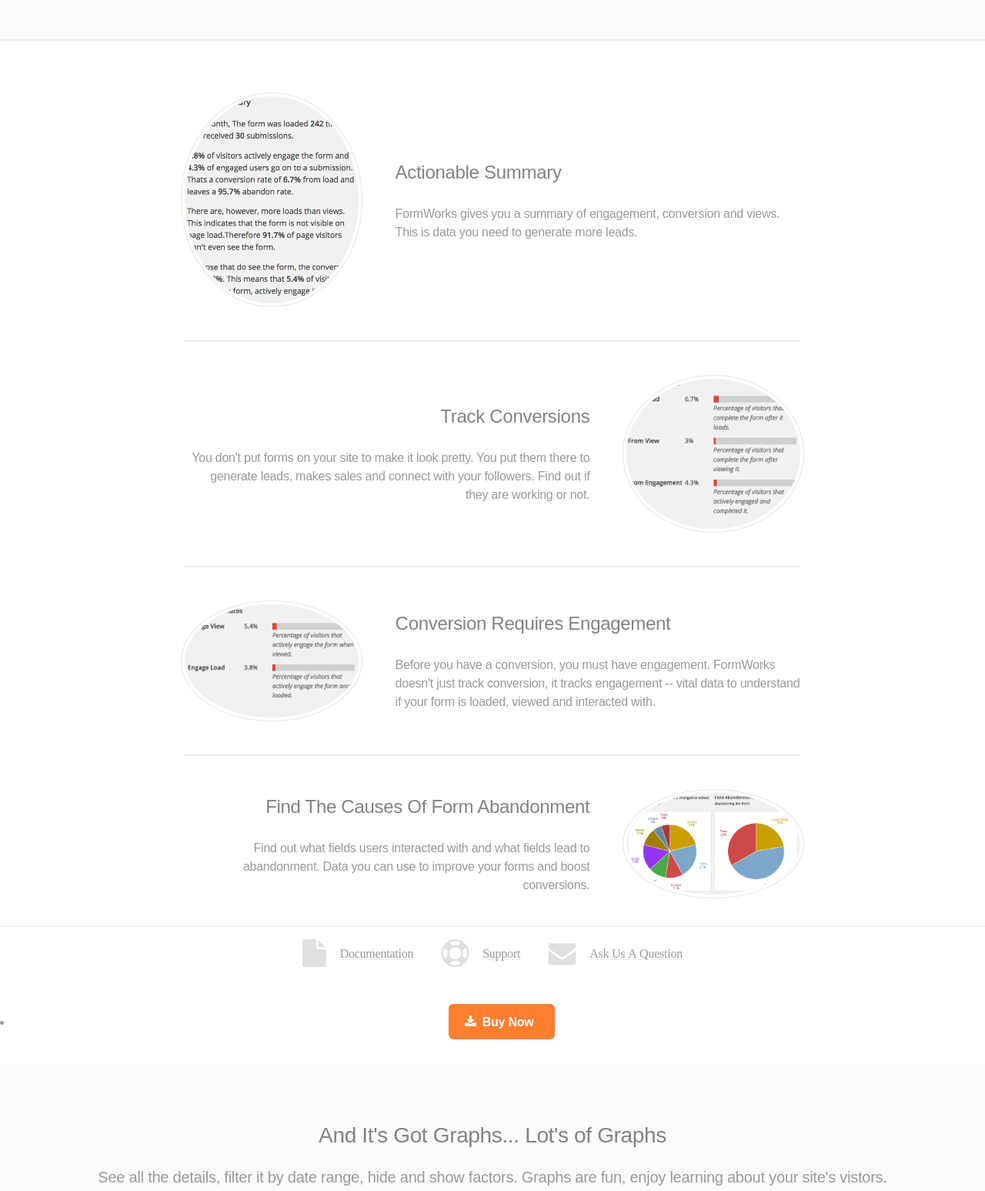
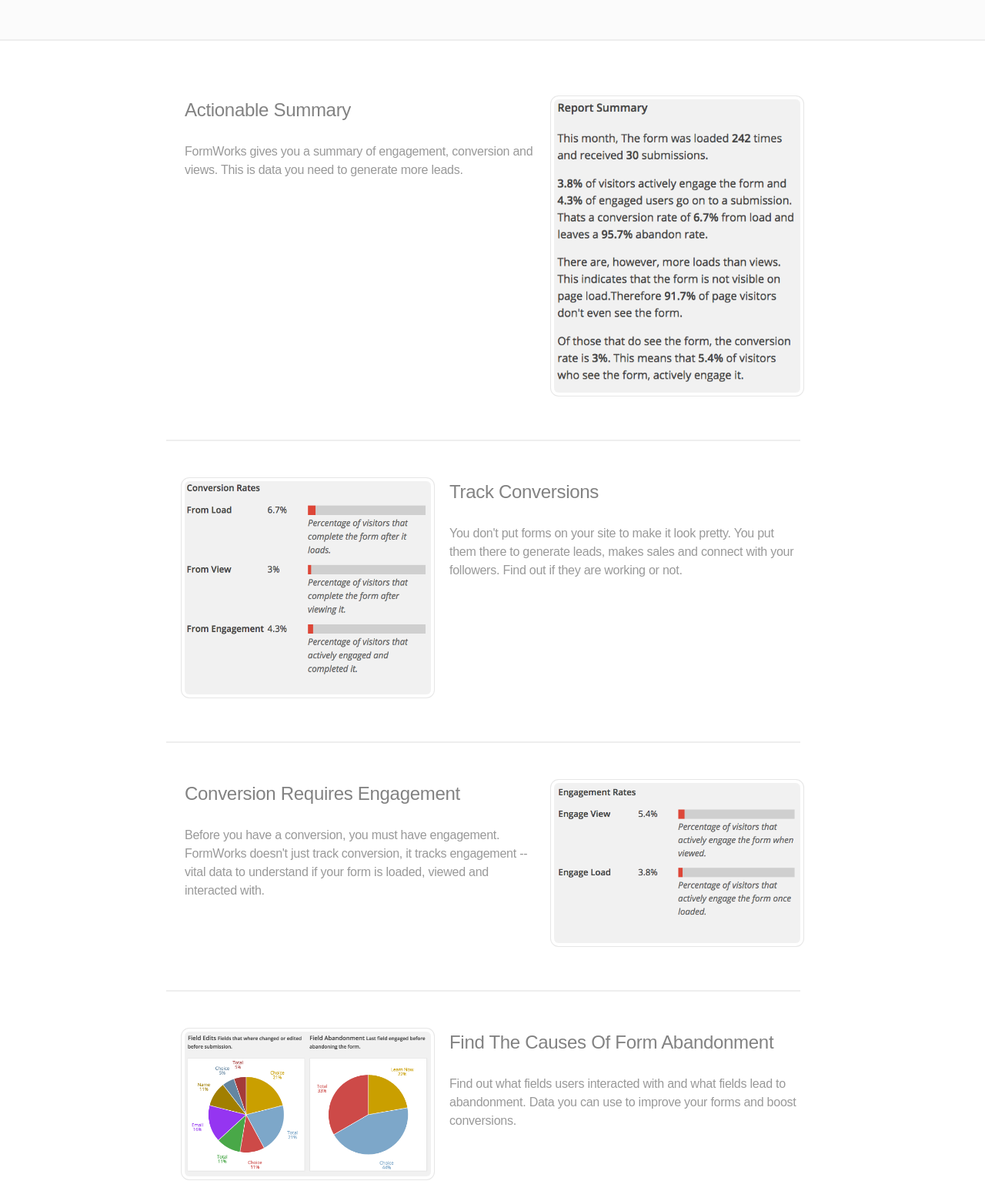
Before and after one commit to CalderaWP/formworks-landing, a plain HTML site: page index.html in a window 1280 px wide. Shown: the part 1360-2907 px from the top of the page at 77% size. Drawn offline with Linux system fonts and the light colour scheme.

Commit message:
getting started on images

```diff
--- a/index.html
+++ b/index.html
@@ -47,30 +47,30 @@
 		<!-- Two -->
 			<section id="two" class="wrapper">
 				<div class="inner alt">
-					<section class="spotlight">
-						<div class="image"><a href="images/formworks-summary.png" data-lity><img src="images/formworks-summary.png" alt="Summary Report" /></a></div>
+					<section class="row">
 						<div class="content">
+							<div class="image right"><a href="images/formworks-summary.png" data-lity><img src="images/formworks-summary.png" width="12" alt="Summary Report" /></a></div>
 							<h3>Actionable Summary</h3>
 							<p>FormWorks gives you a summary of engagement, conversion and views. This is data you need to generate more leads.</p>
 						</div>
 					</section>
-					<section class="spotlight">
-						<div class="image"><a href="images/formworks-conversion.png" data-lity><img src="images/formworks-conversion.png" alt="Conversion details" /></a></div>
+					<section class="row">
 						<div class="content">
+						<div class="image left"><a href="images/formworks-conversion.png" data-lity><img src="images/formworks-conversion.png" alt="Conversion details" /></a></div>
 							<h3>Track Conversions</h3>
 							<p>You don't put forms on your site to make it look pretty. You put them there to generate leads, makes sales and connect with your followers. Find out if they are working or not.</p>
 						</div>
 					</section>
-					<section class="spotlight">
-						<div class="image"><a href="images/formworks-engagment.png" data-lity=""><img src="images/formworks-engagment.png" alt="" /></a></div>
+					<section class="row">
 						<div class="content">
+						<div class="image right"><a href="images/formworks-engagment.png" data-lity=""><img src="images/formworks-engagment.png" alt="" /></a></div>
 							<h3>Conversion Requires Engagement</h3>
 							<p>Before you have a conversion, you must have engagement. FormWorks doesn't just track conversion, it tracks engagement -- vital data to understand if your form is loaded, viewed and interacted with.</p>
 						</div>
 					</section>
-					<section class="spotlight">
-						<div class="image"><a href="images/formworks-field-data.png" data-lity><img src="images/formworks-field-data.png" alt="Field Abandonment Graph" /></a></div>
+					<section class="row">
 						<div class="content">
+						<div class="image left"><a href="images/formworks-field-data.png" data-lity><img src="images/formworks-field-data.png" alt="Field Abandonment Graph" /></a></div>
 							<h3>Find The Causes Of Form Abandonment</h3>
 							<p>Find out what fields users interacted with and what fields lead to abandonment. Data you can use to improve your forms and boost conversions.</p>
 						</div>
```
